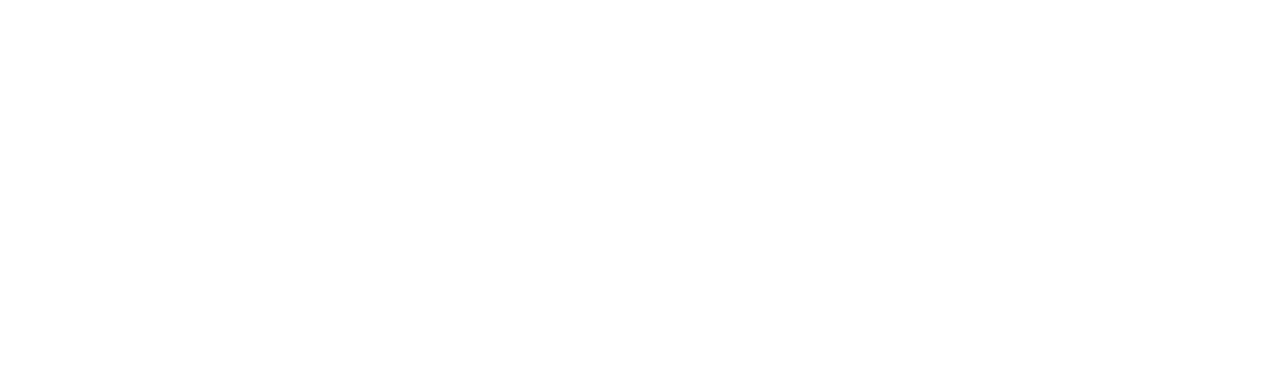
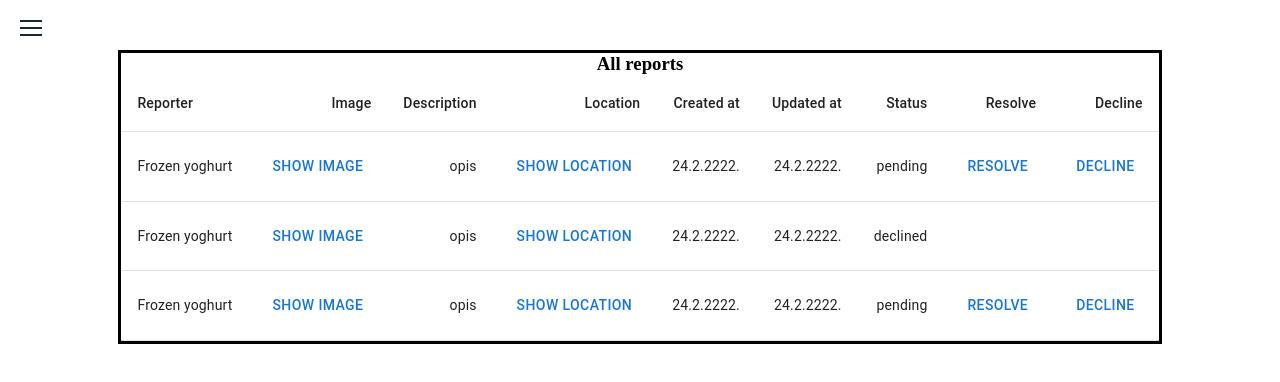
Before and after one commit to dzela02/rihack-team-SICEF, a React (Create React App) app in the folder rihack-fe/: page /backoffice in a window 1280 px wide. Before the commit this address had no page. Shown: the top 382 px of the page. Built offline with nearby package versions, Linux system fonts and the light colour scheme.

Commit message:
pusujem bre mapbox idemo nis

```diff
--- a/rihack-fe/src/App.js
+++ b/rihack-fe/src/App.jsx
@@ -5,6 +5,7 @@
 import Signup from './pages/Signup';
 import Home from './pages/Home';
 import Reports from './pages/Reports';
+import BackOffice from './pages/BackOffice';
 
 function App() {
   useEffect(() => {
@@ -24,6 +25,7 @@
         <Route path="/login" element={<Login />} />
         <Route path="/signup" element={<Signup />} />
         <Route path="/reports" element={<Reports />} />
+        <Route path="/backoffice" element={<BackOffice />} />
       </Routes>
     </BrowserRouter>
   );
--- a/rihack-fe/src/components/Navigation/Navigation.styles.scss
+++ b/rihack-fe/src/components/Navigation/Navigation.styles.scss
@@ -13,6 +13,7 @@
     height: 100%;
     background-color: white;
     border: 10px red;
+    z-index: 100;
 
     &__header {
       border-bottom: solid 1px black;
--- a/rihack-fe/src/index.scss
+++ b/rihack-fe/src/index.scss
@@ -23,3 +23,36 @@
 p {
   margin: 0;
 }
+
+.eco-modal {
+  display: flex;
+  flex-direction: column;
+  align-items: center;
+  justify-content: center;
+
+  &__close {
+    width: 40px;
+    height: 40px;
+    background: url(../public/assets/images/x.svg) no-repeat right;
+  }
+
+  &__header {
+    display: flex;
+    flex-direction: row;
+    justify-content: space-between;
+  }
+
+  > div:nth-child(3) {
+    background-color: white;
+    padding: 20px;
+    border-radius: 10px;
+    display: flex;
+    flex-direction: column;
+    gap: 10px;
+
+    h3 {
+      margin-bottom: 20px;
+      font-family: 'Roboto', 'Helvetica', 'Arial', sans-serif;
+    }
+  }
+}
--- /dev/null
+++ b/rihack-fe/src/pages/BackOffice/BackOffice.page.jsx
@@ -0,0 +1,183 @@
+import React, { useRef, useEffect, useState } from 'react';
+import Navigation from '../../components/Navigation';
+import {
+  Table,
+  TableHead,
+  TableRow,
+  TableCell,
+  TableBody,
+  Button,
+  Modal,
+} from '@mui/material';
+import mapboxgl from 'mapbox-gl';
+
+import 'mapbox-gl/dist/mapbox-gl.css';
+import './BackOffice.styles.scss';
+
+mapboxgl.accessToken =
+  'pk.eyJ1IjoibnJpc3RpYyIsImEiOiJjbDN3cGd6NncxYnlxM3NueW5xZzhvczNvIn0.bmGtnKW03rnBazYE_1qt4Q';
+
+const rows = [
+  {
+    id: '1asdjashdakdjhj12',
+    reporter: 'Frozen yoghurt',
+    imageUrl:
+      'https://nmcdn.io/e186d21f8c7946a19faed23c3da2f0da/8ed2672177464f2e9b193130d1000c50/files/blog/trash-volumes-increase/trash.jpg',
+    description: 'opis',
+    longitude: 14.467817,
+    latitude: 45.327116,
+    createdAt: '24.2.2222.',
+    updatedAt: '24.2.2222.',
+    status: 'pending',
+  },
+  {
+    id: '123asdasdasd',
+    reporter: 'Frozen yoghurt',
+    imageUrl:
+      'https://i0.wp.com/detourdetroiter.com/wpcom-142100448/wp-content/uploads/2020/07/mariners-1.jpg?fit=1000%2C1333&ssl=1',
+    description: 'opis',
+    longitude: 14.467817,
+    latitude: 45.327116,
+    createdAt: '24.2.2222.',
+    updatedAt: '24.2.2222.',
+    status: 'declined',
+  },
+  {
+    id: '1231afasfsadasda',
+    reporter: 'Frozen yoghurt',
+    imageUrl:
+      'https://experiencelife.lifetime.life/wp-content/uploads/2021/02/Talking-Trash-1280x720.jpg',
+    description: 'opis',
+    longitude: 14.467817,
+    latitude: 45.327116,
+    createdAt: '24.2.2222.',
+    updatedAt: '24.2.2222.',
+    status: 'pending',
+  },
+];
+
+const BackOffice = () => {
+  const [imageModal, setImageModal] = useState(false);
+  const [imageUrl, setImageUrl] = useState('');
+  const [mapModal, setMapModal] = useState(false);
+  const [lat, setLat] = useState(null);
+  const [long, setLong] = useState(null);
+
+  const mapContainer = useRef(null);
+  const map = useRef(null);
+
+  useEffect(() => {
+    const timer = setTimeout(() => {
+      if (mapContainer.current) {
+        map.current = new mapboxgl.Map({
+          container: mapContainer.current,
+          style: 'mapbox://styles/mapbox/streets-v11',
+          center: [long, lat],
+          zoom: 17,
+        });
+
+        new mapboxgl.Marker().setLngLat([long, lat]).addTo(map.current);
+      }
+    }, 50);
+    return () => clearTimeout(timer);
+    // eslint-disable-next-line react-hooks/exhaustive-deps
+  }, [lat, long, mapContainer]);
+
+  return (
+    <div className="back-office">
+      <Navigation />
+      <div className="back-office__section">
+        <h3>All reports</h3>
+        <Table>
+          <TableHead>
+            <TableRow>
+              <TableCell>Reporter</TableCell>
+              <TableCell align="right">Image</TableCell>
+              <TableCell align="right">Description</TableCell>
+              <TableCell align="right">Location</TableCell>
+              <TableCell align="right">Created at</TableCell>
+              <TableCell align="right">Updated at</TableCell>
+              <TableCell align="right">Status</TableCell>
+              <TableCell align="right">Resolve</TableCell>
+              <TableCell align="right">Decline</TableCell>
+            </TableRow>
+          </TableHead>
+          <TableBody>
+            {rows.map((row) => (
+              <TableRow key={row.id}>
+                <TableCell component="th" scope="row">
+                  {row.reporter}
+                </TableCell>
+                <TableCell align="right">
+                  <Button
+                    onClick={() => {
+                      setImageUrl(row.imageUrl);
+                      setImageModal(true);
+                    }}
+                  >
+                    Show image
+                  </Button>
+                </TableCell>
+                <TableCell align="right">{row.description}</TableCell>
+                <TableCell align="right">
+                  <Button
+                    onClick={() => {
+                      setLat(row.latitude);
+                      setLong(row.longitude);
+                      setMapModal(true);
+                    }}
+                  >
+                    Show location
+                  </Button>
+                </TableCell>
+                <TableCell align="right">{row.createdAt}</TableCell>
+                <TableCell align="right">{row.updatedAt}</TableCell>
+                <TableCell align="right">{row.status}</TableCell>
+                <TableCell align="right">
+                  {row.status === 'pending' && <Button>Resolve</Button>}
+                </TableCell>
+                <TableCell align="right">
+                  {row.status === 'pending' && <Button>Decline</Button>}
+                </TableCell>
+              </TableRow>
+            ))}
+          </TableBody>
+        </Table>
+      </div>
+      <Modal
+        className={'eco-modal'}
+        open={imageModal}
+        onClose={() => setImageModal(false)}
+      >
+        <div>
+          <div className="eco-modal__header">
+            <h3>Report image</h3>
+            <div
+              className="eco-modal__close"
+              onClick={() => setImageModal(false)}
+            />
+          </div>
+          <img src={imageUrl} alt="" className="report-image" />
+        </div>
+      </Modal>
+      <Modal
+        className={'eco-modal'}
+        open={mapModal}
+        onClose={() => setMapModal(false)}
+      >
+        <div>
+          <div className="eco-modal__header">
+            <h3>Report location</h3>
+            <div
+              className="eco-modal__close"
+              onClick={() => setMapModal(false)}
+            />
+          </div>
+          <div ref={mapContainer} className="mapbox-container" />
+        </div>
+      </Modal>
+    </div>
+  );
+};
+
+export default BackOffice;
--- /dev/null
+++ b/rihack-fe/src/pages/BackOffice/BackOffice.styles.scss
@@ -0,0 +1,25 @@
+.back-office {
+  margin-top: 50px;
+  height: 100%;
+  width: 100%;
+  display: flex;
+  flex-direction: column;
+  align-items: center;
+
+  &__section {
+    display: flex;
+    flex-direction: column;
+    align-items: center;
+    border: solid 3px black;
+  }
+}
+
+.report-image {
+  max-width: 800px;
+  max-height: 500px;
+}
+
+.mapbox-container {
+  height: 800px;
+  width: 1000px;
+}
--- /dev/null
+++ b/rihack-fe/src/pages/BackOffice/index.js
@@ -0,0 +1,3 @@
+import BackOffice from './BackOffice.page';
+
+export default BackOffice;
```
Also changed, not shown: rihack-fe/package.json (+4 -3 lines), rihack-fe/src/components/Navigation/Navigation.components.jsx (renamed from rihack-fe/src/components/Navigation/Navigation.components.js), rihack-fe/src/pages/Home/Home.page.jsx (renamed from rihack-fe/src/pages/Home/Home.page.js), rihack-fe/src/pages/Login/Login.page.jsx (renamed from rihack-fe/src/pages/Login/Login.page.js), rihack-fe/src/pages/Reports/Reports.page.jsx (renamed from rihack-fe/src/pages/Reports/Reports.page.js), rihack-fe/src/pages/Signup/Signup.page.jsx (renamed from rihack-fe/src/pages/Signup/Signup.page.js), 1 other file (tests, documents, lock files or other folders).
